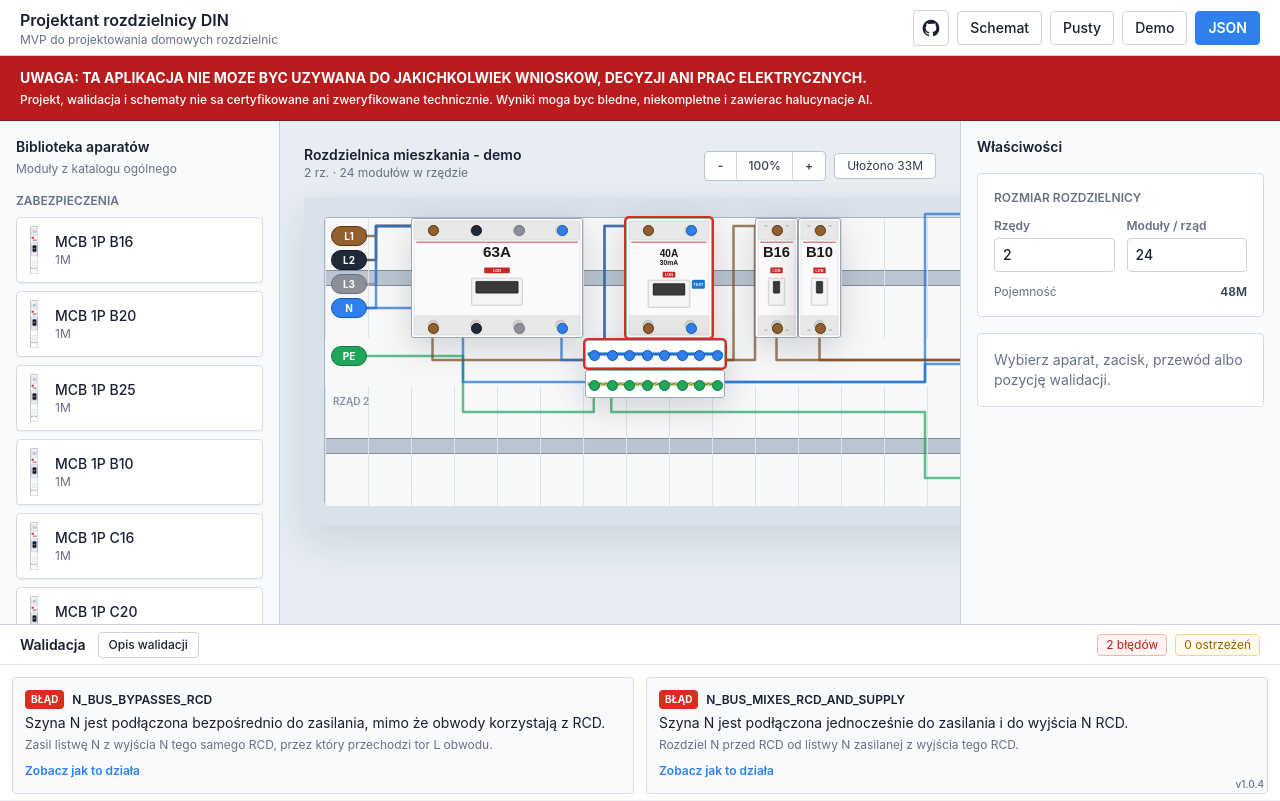
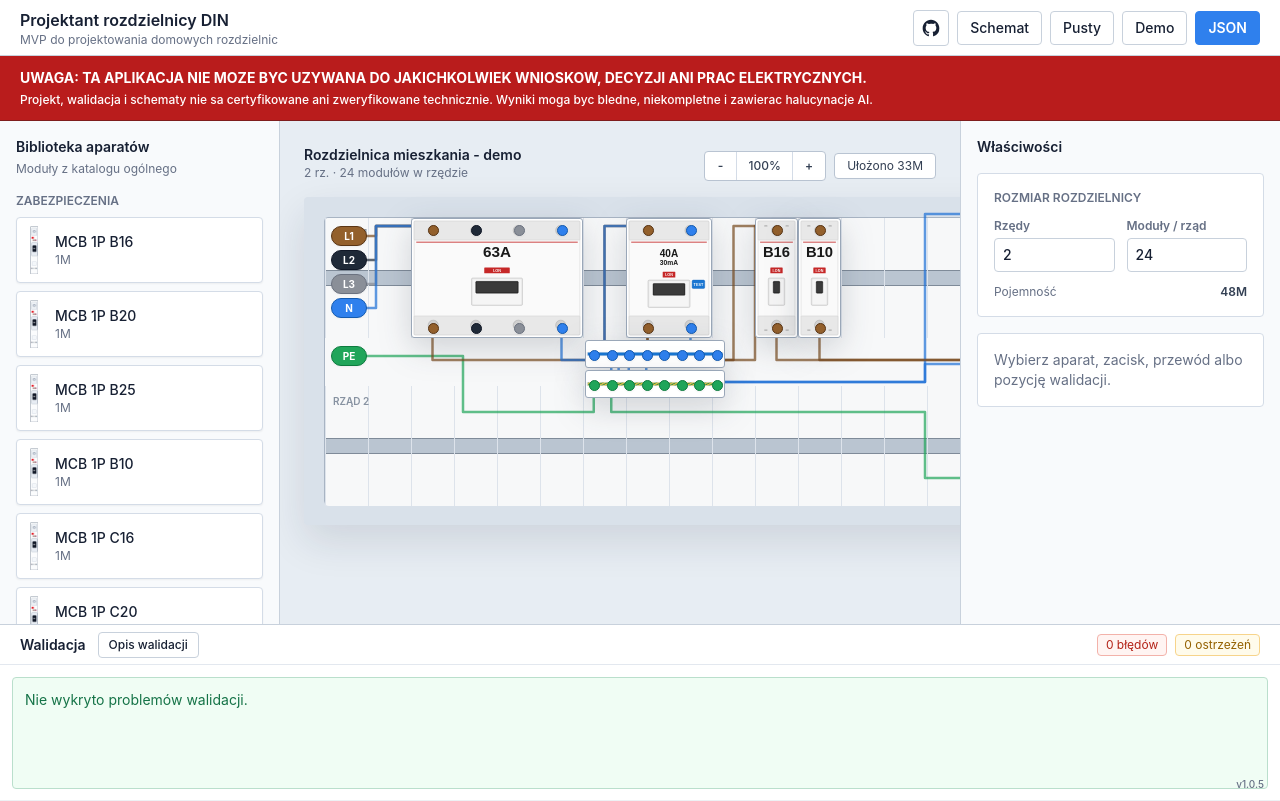
Before and after one commit to jan-baranski/rozdzielnica-app, a Next.js app: page / in a window 1280 px wide. Built offline with nearby package versions, Linux system fonts and the light colour scheme.

Commit message:
update demo data

```diff
--- a/public/projects/demo-board.json
+++ b/public/projects/demo-board.json
@@ -156,7 +156,6 @@
     { "id": "w-supply-main-l3", "from": { "kind": "board_terminal", "boardTerminalId": "supply-l3" }, "to": { "kind": "component_terminal", "componentId": "c-main", "terminalId": "l3-in" }, "cable": { "crossSectionMm2": 10, "type": "H07V-K", "color": "grey" } },
     { "id": "w-supply-main-n", "from": { "kind": "board_terminal", "boardTerminalId": "supply-n" }, "to": { "kind": "component_terminal", "componentId": "c-main", "terminalId": "n-in" }, "cable": { "crossSectionMm2": 10, "type": "H07V-K", "color": "blue" } },
     { "id": "w-supply-pe-bus", "from": { "kind": "board_terminal", "boardTerminalId": "supply-pe" }, "to": { "kind": "component_terminal", "componentId": "c-pe-bus", "terminalId": "pe1" }, "cable": { "crossSectionMm2": 10, "type": "H07V-K", "color": "green/yellow" } },
-    { "id": "w-supply-n-bus", "from": { "kind": "board_terminal", "boardTerminalId": "supply-n" }, "to": { "kind": "component_terminal", "componentId": "c-n-bus", "terminalId": "n1" }, "cable": { "crossSectionMm2": 10, "type": "H07V-K", "color": "blue" } },
     { "id": "w-main-rcd-l1", "from": { "kind": "component_terminal", "componentId": "c-main", "terminalId": "l1-out" }, "to": { "kind": "component_terminal", "componentId": "c-rcd", "terminalId": "l1-in" }, "cable": { "crossSectionMm2": 10, "type": "H07V-K", "color": "brown" } },
     { "id": "w-main-rcd-n", "from": { "kind": "component_terminal", "componentId": "c-main", "terminalId": "n-out" }, "to": { "kind": "component_terminal", "componentId": "c-rcd", "terminalId": "n-in" }, "cable": { "crossSectionMm2": 10, "type": "H07V-K", "color": "blue" } },
     { "id": "w-rcd-mcb-l1", "from": { "kind": "component_terminal", "componentId": "c-rcd", "terminalId": "l1-out" }, "to": { "kind": "component_terminal", "componentId": "c-lighting", "terminalId": "l1-in" }, "cable": { "crossSectionMm2": 2.5, "type": "H07V-K", "color": "brown" } },
--- a/src/domain/constants.ts
+++ b/src/domain/constants.ts
@@ -3,4 +3,4 @@
 export const ROW_GAP = 48;
 export const TERMINAL_HIT_SIZE = 11;
 export const EXTERNAL_ZONE_WIDTH_PX = 260;
-export const APP_VERSION = "1.0.4";
+export const APP_VERSION = "1.0.5";
```
